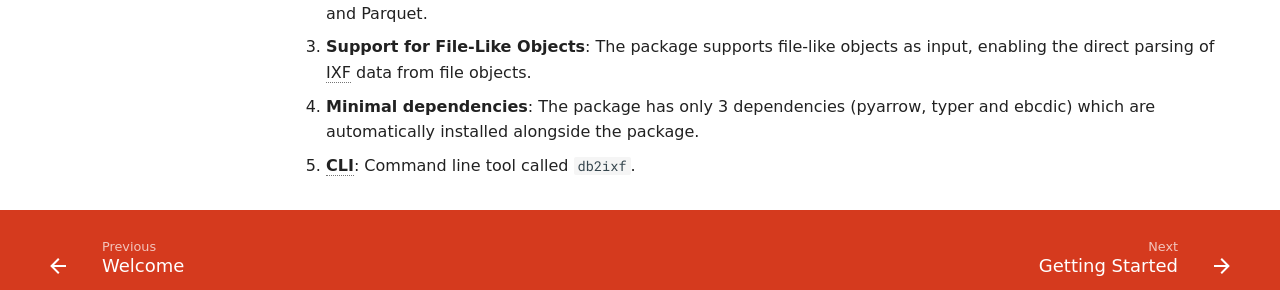
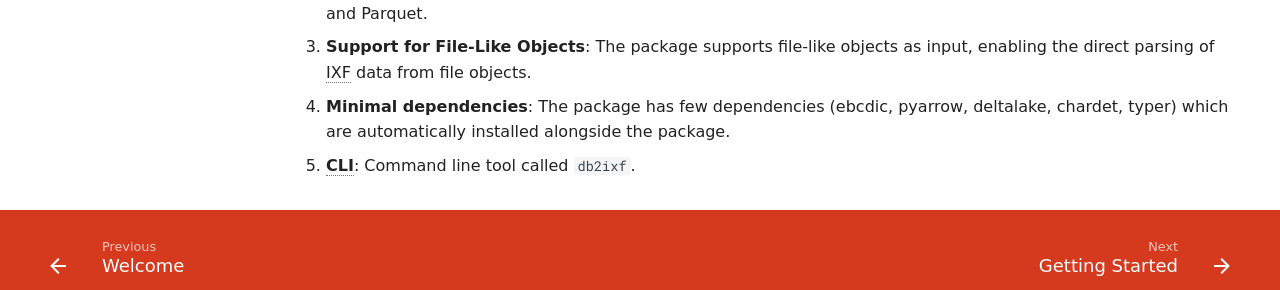
Before and after one commit to ismailhammounou/db2ixf, an MkDocs documentation site: the page built from docs/markdown/introduction.md, in a window 1280 px wide and 1257 px high. Shown: the part 890-1180 px from the top of the window. Built offline with MkDocs 1.6.1 and Material for MkDocs 9.7.7, drawn with Linux system fonts in a browser that asks for light colours; some web fonts are replaced; comment, search, counter and statistics services are not loaded.

Commit message:
Update documentation

```diff
--- a/docs/markdown/introduction.md
+++ b/docs/markdown/introduction.md
@@ -35,7 +35,7 @@ The IXF Parser package offers the following features:
 3. **Support for File-Like Objects**: The package supports file-like objects as
    input, enabling the direct parsing of IXF data from file objects.
 
-4. **Minimal dependencies**: The package has only 3 dependencies (pyarrow, typer
-   and ebcdic) which are automatically installed alongside the package.
+4. **Minimal dependencies**: The package has few dependencies (ebcdic, pyarrow,
+   deltalake, chardet, typer) which are automatically installed alongside the package.
 
 5. **CLI**: Command line tool called `db2ixf`.
```
Also changed, not shown: README.md (+23 -38 lines).
